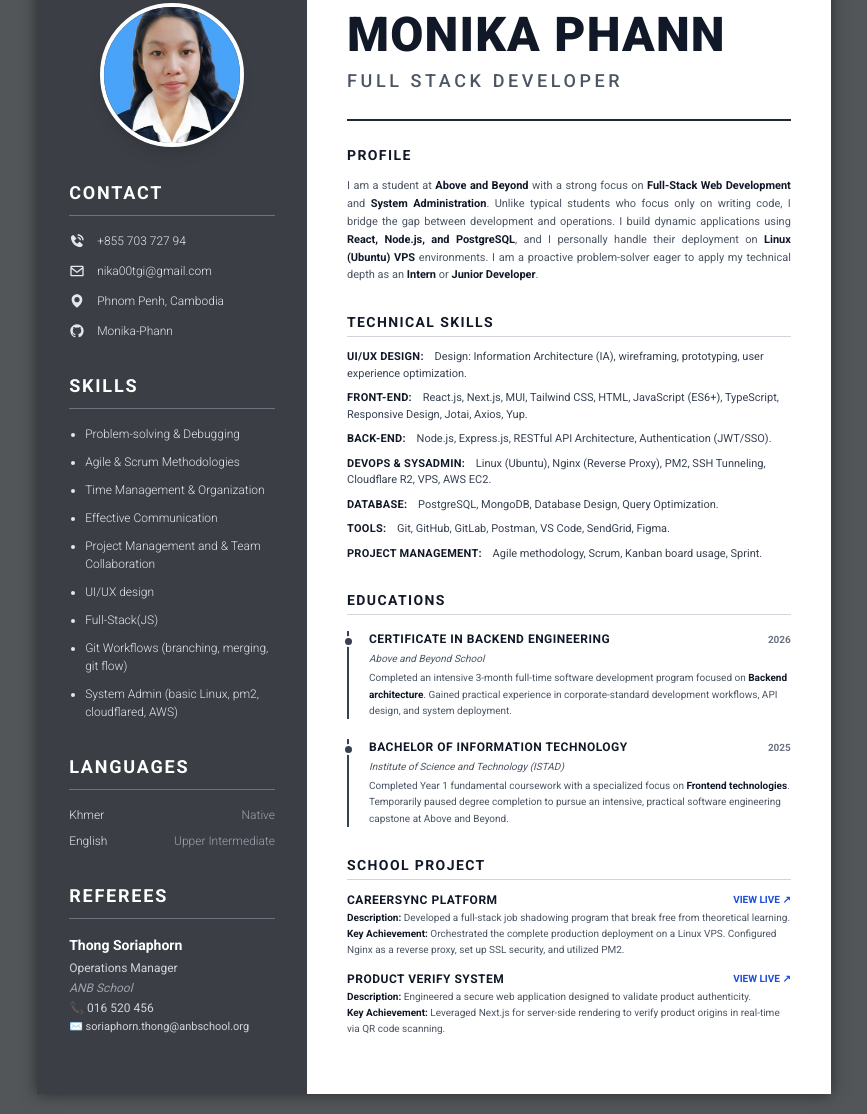
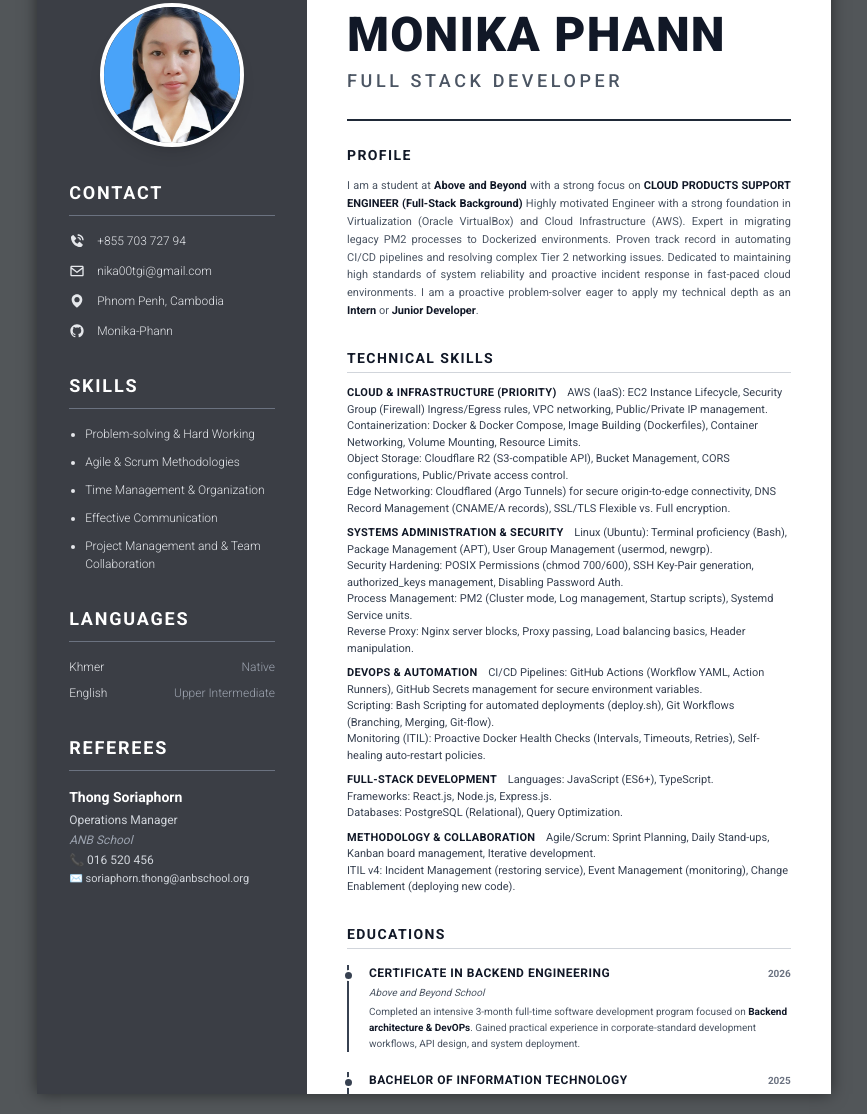
Before and after one commit to Monika-Phann/Personal-informaton, a website: page index.html in a window 1280 px wide. Shown: the part 49-1163 px from the top of the page, without its empty margins (206-1073 px from the left). Drawn offline with nearby package versions, Linux system fonts and the light colour scheme.

Commit message:
cloud updates

```diff
--- a/index.html
+++ b/index.html
@@ -105,15 +105,11 @@
             <div class="space-y-4">
                 <h3 class="text-lg font-bold tracking-widest uppercase border-b border-gray-500 pb-2">Skills</h3>
                 <ul class="space-y-2.5 text-[12px] font-light text-gray-200 list-disc list-outside ml-4">
-                    <li>Problem-solving & Debugging</li>
+                    <li>Problem-solving & Hard Working</li>
                     <li>Agile & Scrum Methodologies</li>
                     <li>Time Management & Organization</li>
                     <li>Effective Communication</li>
                     <li>Project Management and & Team Collaboration</li>
-                    <li>UI/UX design</li>
-                    <li>Full-Stack(JS)</li>
-                    <li>Git Workflows (branching, merging, git flow)</li>
-                    <li>System Admin (basic Linux, pm2, cloudflared, AWS)</li>
                 </ul>
             </div>
 
@@ -153,7 +149,7 @@
             <section class="mb-7">
                 <h2 class="text-sm font-bold text-gray-900 uppercase tracking-widest mb-3">PROFILE</h2>
                 <p class="text-[11px] leading-relaxed text-justify text-gray-600">
-                    I am a student at <strong class="text-gray-900">Above and Beyond</strong> with a strong focus on <strong class="text-gray-900">Full-Stack Web Development</strong> and <strong class="text-gray-900">System Administration</strong>. Unlike typical students who focus only on writing code, I bridge the gap between development and operations. I build dynamic applications using <strong class="text-gray-900">React, Node.js, and PostgreSQL</strong>, and I personally handle their deployment on <strong class="text-gray-900">Linux (Ubuntu) VPS</strong> environments. I am a proactive problem-solver eager to apply my technical depth as an <strong class="text-gray-900">Intern</strong> or <strong class="text-gray-900">Junior Developer</strong>.
+                    I am a student at <strong class="text-gray-900">Above and Beyond</strong> with a strong focus on <strong class="text-gray-900">CLOUD PRODUCTS SUPPORT ENGINEER (Full-Stack Background)</strong> Highly motivated Engineer with a strong foundation in Virtualization (Oracle VirtualBox) and Cloud Infrastructure (AWS). Expert in migrating legacy PM2 processes to Dockerized environments. Proven track record in automating CI/CD pipelines and resolving complex Tier 2 networking issues. Dedicated to maintaining high standards of system reliability and proactive incident response in fast-paced cloud environments.  I am a proactive problem-solver eager to apply my technical depth as an <strong class="text-gray-900">Intern</strong> or <strong class="text-gray-900">Junior Developer</strong>.
                 </p>
             </section>
 
@@ -161,33 +157,42 @@
                 <h2 class="text-sm font-bold text-gray-900 uppercase tracking-widest mb-3 border-b border-gray-300 pb-1">TECHNICAL SKILLS</h2>
                 <ul class="text-[11px] text-gray-700 space-y-2">
                      <li>
-                        <strong class="text-gray-900 uppercase tracking-wide mr-2">UI/UX Design:</strong>
-                        Design: Information Architecture (IA), wireframing, prototyping, user experience optimization.
+                        <strong class="text-gray-900 uppercase tracking-wide mr-2">Cloud & Infrastructure (Priority)</strong>
+                         AWS (IaaS): EC2 Instance Lifecycle, Security Group (Firewall) Ingress/Egress rules, VPC networking, Public/Private IP management. <br>
+
+                         Containerization: Docker & Docker Compose, Image Building (Dockerfiles), Container Networking, Volume Mounting, Resource Limits.  <br>
+
+                         Object Storage: Cloudflare R2 (S3-compatible API), Bucket Management, CORS configurations, Public/Private access control.  <br>
+
+                         Edge Networking: Cloudflared (Argo Tunnels) for secure origin-to-edge connectivity, DNS Record Management (CNAME/A records), SSL/TLS Flexible vs. Full encryption.<li>
+                        <strong class="text-gray-900 uppercase tracking-wide mr-2">Systems Administration & Security</strong>
+                         Linux (Ubuntu): Terminal proficiency (Bash), Package Management (APT), User Group Management (usermod, newgrp). <br>
+
+                         Security Hardening: POSIX Permissions (chmod 700/600), SSH Key-Pair generation, authorized_keys management, Disabling Password Auth. <br>
+
+                         Process Management: PM2 (Cluster mode, Log management, Startup scripts), Systemd Service units. <br>
+
+                         Reverse Proxy: Nginx server blocks, Proxy passing, Load balancing basics, Header manipulation.                    </li>
                     <li>
-                        <strong class="text-gray-900 uppercase tracking-wide mr-2">Front-End:</strong>
-                        React.js, Next.js, MUI, Tailwind CSS, HTML, JavaScript (ES6+), TypeScript, Responsive Design, Jotai, Axios, Yup.
-                    </li>
+                        <strong class="text-gray-900 uppercase tracking-wide mr-2">DevOps & Automation</strong>
+                         CI/CD Pipelines: GitHub Actions (Workflow YAML, Action Runners), GitHub Secrets management for secure environment variables. <br>
+
+                         Scripting: Bash Scripting for automated deployments (deploy.sh), Git Workflows (Branching, Merging, Git-flow). <br>
+
+                         Monitoring (ITIL): Proactive Docker Health Checks (Intervals, Timeouts, Retries), Self-healing auto-restart policies.                    </li>
                     <li>
-                        <strong class="text-gray-900 uppercase tracking-wide mr-2">Back-End:</strong>
-                        Node.js, Express.js, RESTful API Architecture, Authentication (JWT/SSO).
-                    </li>
+                        <strong class="text-gray-900 uppercase tracking-wide mr-2">Full-Stack Development</strong>
+                         Languages: JavaScript (ES6+), TypeScript. <br>
+
+                         Frameworks: React.js, Node.js, Express.js. <br>
+
+                         Databases: PostgreSQL (Relational), Query Optimization.                    </li>
                     <li>
-                        <strong class="text-gray-900 uppercase tracking-wide mr-2">DevOps & SysAdmin:</strong>
-                        Linux (Ubuntu), Nginx (Reverse Proxy), PM2, SSH Tunneling, Cloudflare R2, VPS, AWS EC2.
-                    </li>
-                    <li>
-                        <strong class="text-gray-900 uppercase tracking-wide mr-2">Database:</strong>
-                        PostgreSQL, MongoDB, Database Design, Query Optimization.
-                    </li>
-                    <li>
-                        <strong class="text-gray-900 uppercase tracking-wide mr-2">Tools:</strong>
-                        Git, GitHub, GitLab, Postman, VS Code, SendGrid, Figma.
-                    </li>
+                        <strong class="text-gray-900 uppercase tracking-wide mr-2">Methodology & Collaboration</strong>
+                         Agile/Scrum: Sprint Planning, Daily Stand-ups, Kanban board management, Iterative development. <br>
 
-                      <li>
-                        <strong class="text-gray-900 uppercase tracking-wide mr-2">Project Management:</strong>
-                        Agile methodology, Scrum, Kanban board usage, Sprint.
-                    </li>
+                         ITIL v4: Incident Management (restoring service), Event Management (monitoring), Change Enablement (deploying new code).                    </li>
+
                 </ul>
             </section>
 
@@ -203,7 +208,7 @@
                         </div>
                         <p class="text-[10px] italic text-gray-600 mb-1">Above and Beyond School</p>
                         <p class="text-[10px] text-gray-600 leading-relaxed">
-                            Completed an intensive 3-month full-time software development program focused on <strong class="text-gray-900">Backend architecture</strong>. Gained practical experience in corporate-standard development workflows, API design, and system deployment.
+                            Completed an intensive 3-month full-time software development program focused on <strong class="text-gray-900">Backend architecture & DevOPs</strong>. Gained practical experience in corporate-standard development workflows, API design, and system deployment.
                         </p>
                     </div>
 
@@ -230,20 +235,18 @@
                             <a href="https://careersync-4be.ptascloud.online/" class="text-[10px] text-blue-700 hover:underline font-bold">VIEW LIVE ↗</a>
                         </div>
                         <p class="text-[10px] text-gray-600 leading-relaxed">
-                            <span class="text-gray-900 font-semibold">Description:</span> Developed a full-stack job shadowing program that break free from theoretical learning.<br>
-                            <span class="text-gray-900 font-semibold">Key Achievement:</span> Orchestrated the complete production deployment on a Linux VPS. Configured Nginx as a reverse proxy, set up SSL security, and utilized PM2.
-                        </p>
-                    </div>
+                            <span class="text-gray-900 font-semibold">Description:</span> Orchestrated a secure, containerized cloud migration on AWS, transitioning a Full-Stack app from manual processes to an automated DevOps environment.<br>
+                            <span class="text-gray-900 font-semibold">Key Achievement:</span> Orchestration: Migrated PM2 to Docker Compose for scalability and environment parity. <br>
 
-                    <div>
-                        <div class="flex justify-between items-center mb-0.5">
-                            <h3 class="text-xs font-bold text-gray-900 uppercase">Product Verify System</h3>
-                            <a href="https://istad-web-dev-i.vercel.app/" class="text-[10px] text-blue-700 hover:underline font-bold">VIEW LIVE ↗</a>
-                        </div>
-                        <p class="text-[10px] text-gray-600 leading-relaxed">
-                            <span class="text-gray-900 font-semibold">Description:</span> Engineered a secure web application designed to validate product authenticity.<br>
-                            <span class="text-gray-900 font-semibold">Key Achievement:</span> Leveraged Next.js for server-side rendering to verify product origins in real-time via QR code scanning.
-                        </p>
+                             Security: Hardened access via Cloudflared Tunnels and POSIX (600/700) standards. <br>
+
+                             Storage: Integrated Cloudflare R2 (S3-compatible) for optimized asset management. <br>
+
+                             Automation: Built GitHub Actions CI/CD for secure, zero-downtime deployments. <br>
+
+                             Virtualization: Validated configs using Oracle VirtualBox with local Ubuntu VMs. <br>
+
+                             Reliability: Applied ITIL health checks and auto-restart policies for self-healing.
                     </div>
                 </div>
             </section>
```
